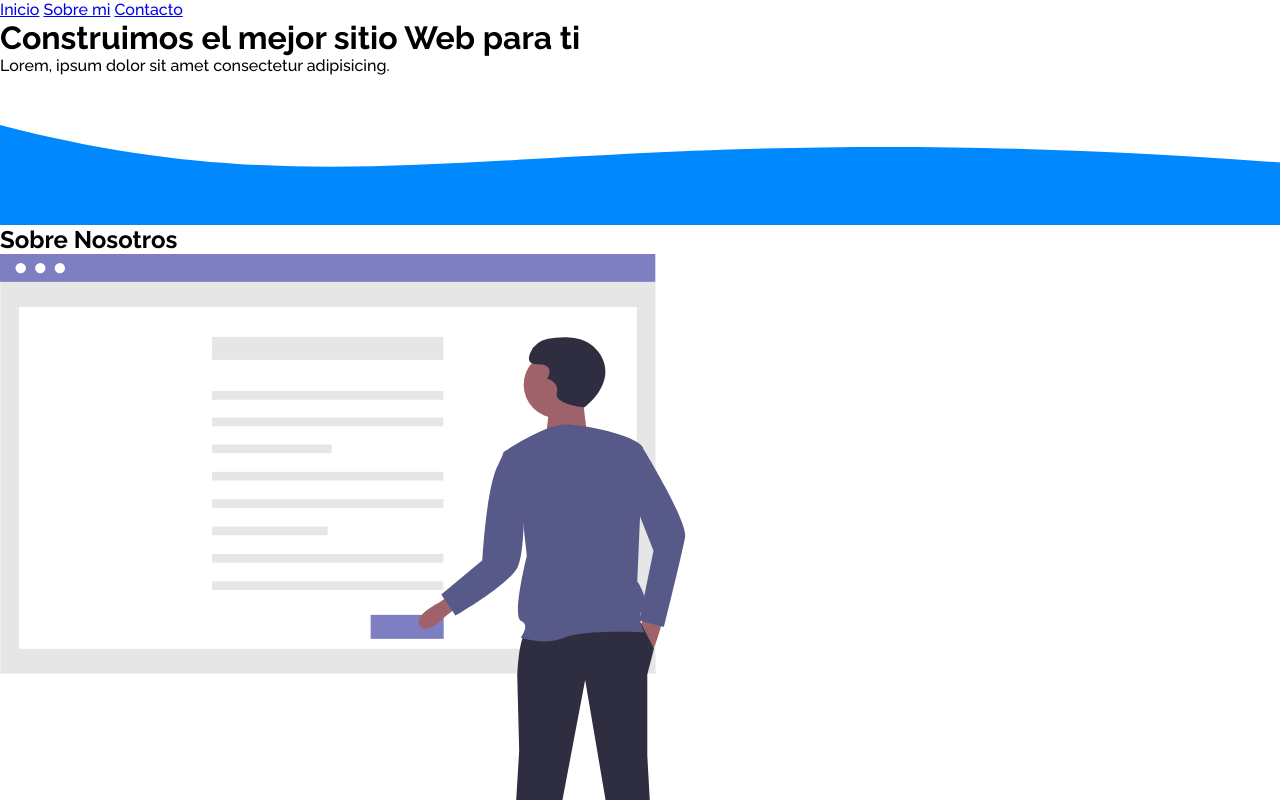
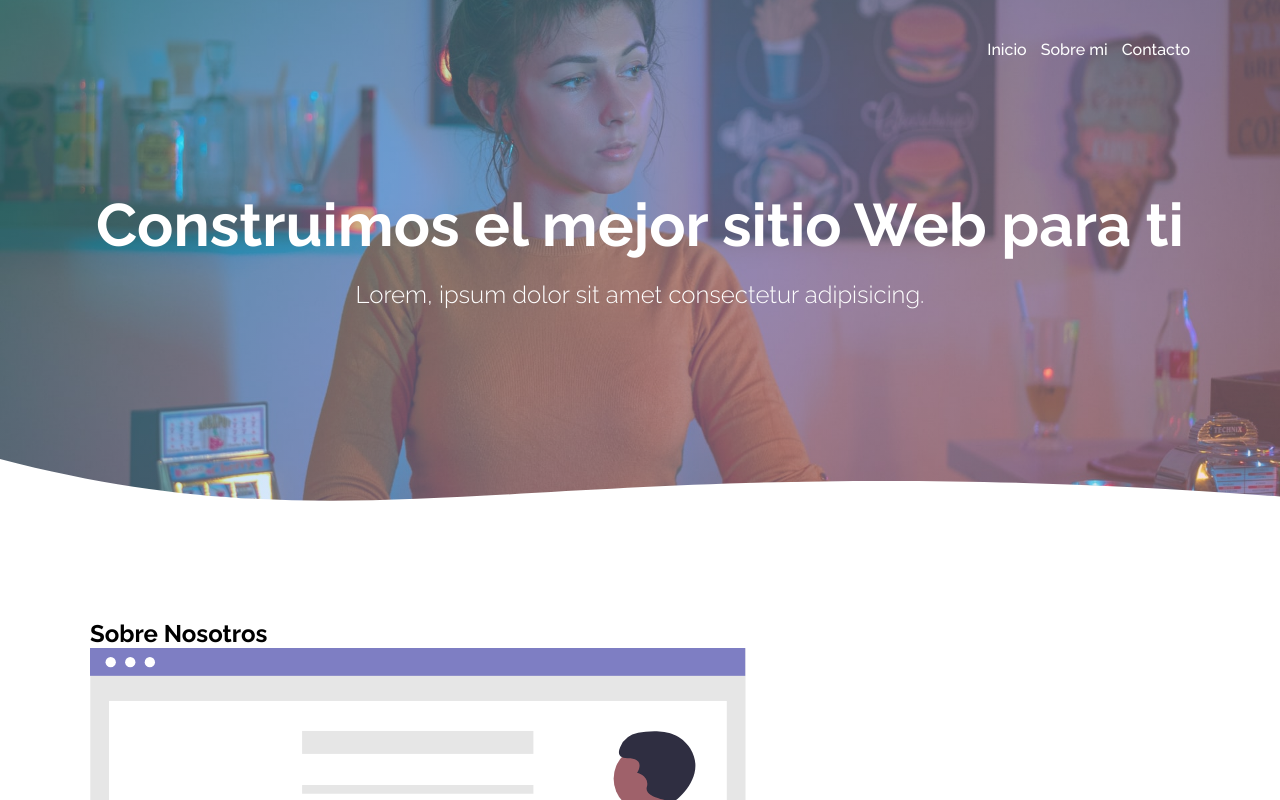
Before and after one commit to facundoh86/paginaNegocios, a plain HTML site: page index.html in a window 1280 px wide. Shown: the top 800 px of the page. Drawn offline with Linux system fonts and the light colour scheme.

Commit message:
Estilos agregados al header

```diff
--- a/css/estilos.css
+++ b/css/estilos.css
@@ -7,3 +7,68 @@
 body{
     font-family: 'Raleway', sans-serif;
 }
+
+.contenedor{
+    width: 90%;
+    max-width: 1100px;
+    margin: 0 auto;
+    overflow: hidden;
+    padding: 60px 0;
+}
+
+.menu-nav{
+    text-align: right;
+    padding: 0;
+}
+
+.menu-nav a{
+    display: inline-block;
+    color: white;
+    text-decoration: none;
+    margin-left: 10px;
+    margin-top: 40px;
+}
+
+.menu-nav a:hover{
+    text-decoration: underline;
+}
+
+.header{
+    width: 100%;
+    background-image:  linear-gradient(-225deg, rgba(44, 216, 213, 0.404) 0%, rgba(197, 193, 255, 0.404) 56%, rgba(255, 186, 195, 0.404) 100%),
+    url("../img/girl.jpg");
+    background-attachment: fixed;
+    background-position: center;
+    background-size: cover;
+    position: relative;
+}
+
+.contenedor-textos{
+    padding-bottom: 100px;
+}
+
+.hero{
+    height: 500px;
+    display: flex;
+    justify-content: center;
+    text-align: center;
+    align-items: center;
+    color: #fff;
+}
+
+.hero h1{
+    font-size: 60px;
+}
+
+.copy{
+    font-size: 24px;
+    padding: 20px 0;
+    font-weight: 300;
+}
+
+.wave{
+    position: absolute;
+    bottom: 0;
+    left: 0;
+    width: 100%;
+}
--- a/index.html
+++ b/index.html
@@ -22,7 +22,7 @@
             </div>
         </div>
         <div class="wave" style="height: 150px; overflow: hidden;" ><svg viewBox="0 0 500 150" preserveAspectRatio="none" style="height: 100%; width: 100%;">
-            <path d="M0.00,49.98 C149.99,150.00 215.00,31.08 503.94,88.31 L500.00,150.00 L0.00,150.00 Z" style="stroke: none; fill: #08f;"></path>
+            <path d="M0.00,49.98 C149.99,150.00 215.00,31.08 503.94,88.31 L500.00,150.00 L0.00,150.00 Z" style="stroke: none; fill: #fff;"></path>
             </svg>
         </div>
     </header>
@@ -156,8 +156,11 @@
     </main>
 
     <footer class="footer">
-        <div class="wave" style="height: 150px; overflow: hidden;" ><svg viewBox="0 0 500 150" preserveAspectRatio="none" style="height: 100%; width: 100%;"><path d="M0.00,49.98 C149.99,150.00 271.49,-49.98 500.00,49.98 L500.00,0.00 L0.00,0.00 Z" style="stroke: none; fill: #08f;"></path></svg>
+        <div  style="height: 150px; overflow: hidden;" ><svg viewBox="0 0 500 150" preserveAspectRatio="none" style="height: 100%; width: 100%;"><path d="M0.00,49.98 C149.99,150.00 271.49,-49.98 500.00,49.98 L500.00,0.00 L0.00,0.00 Z" style="stroke: none; fill: #08f;"></path></svg>
         </div>
+
+        <div class="contenedor">
+
             <h2 class="titulo seccion">
                 Contactanos
             </h2>
@@ -167,6 +170,7 @@
                 <textarea name="" id="" cols="30" rows="10"></textarea>
                 <input type="submit" value="Enviar">
             </form>
+        </div>
     </footer>
 </body>
 </html>
```
Lines whose indentation alone changed are shown as unchanged.
